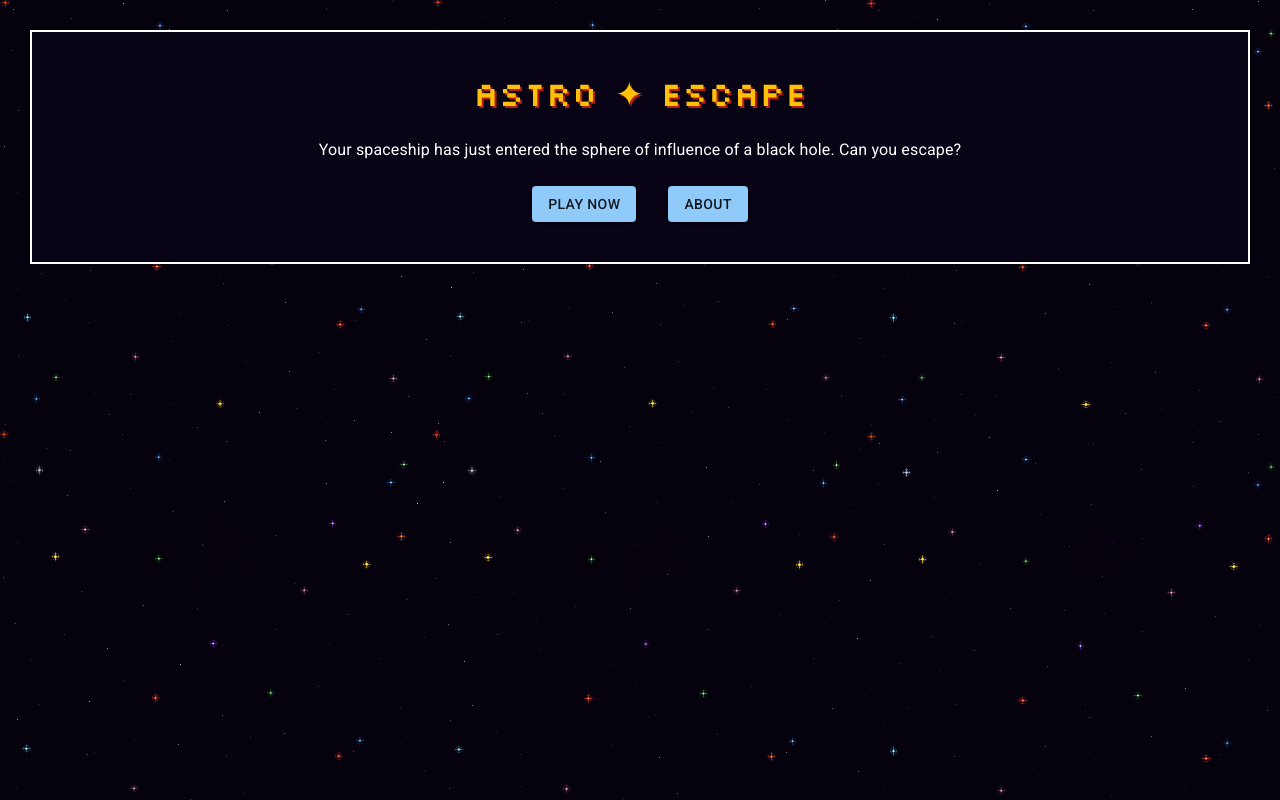
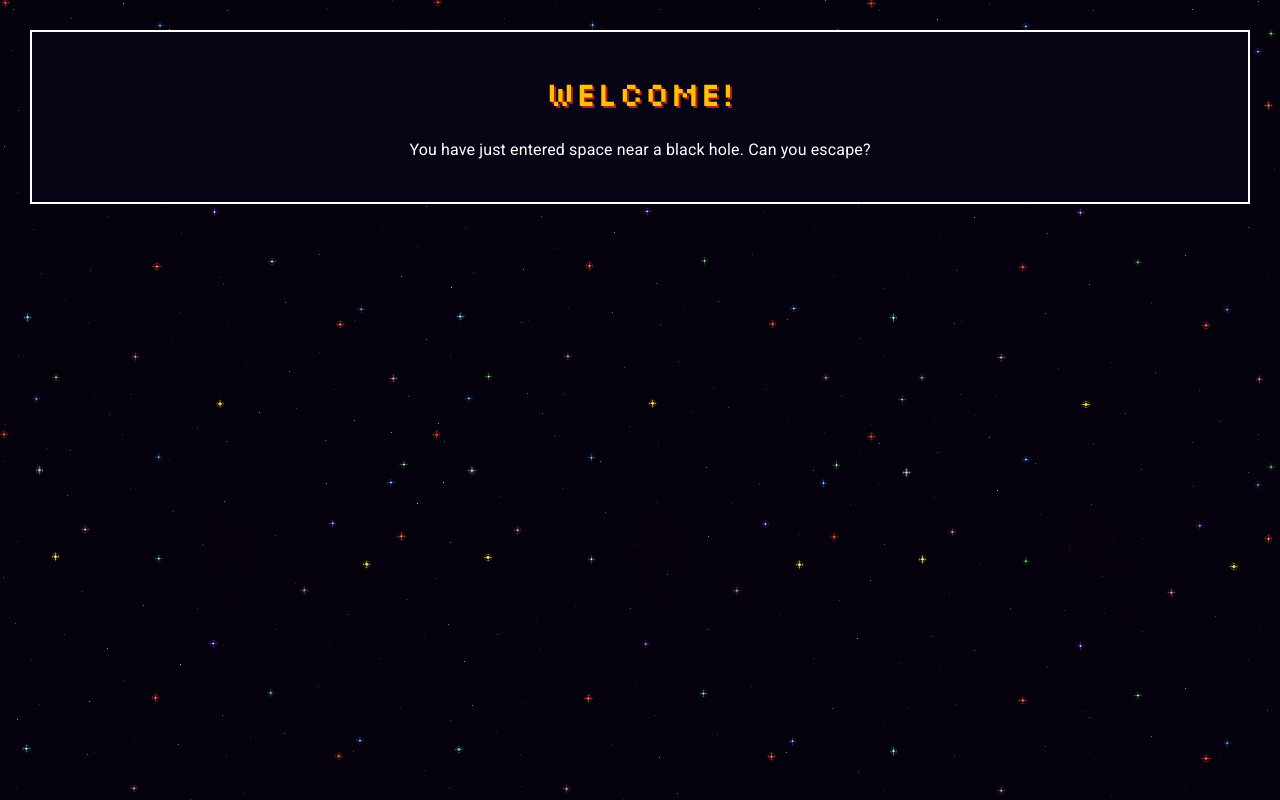
Before and after one commit to gtorrini/astro-escape, a React (Create React App) app: page / in a window 1280 px wide. Built offline with nearby package versions, Linux system fonts and the light colour scheme.

Commit message:
Modified heading; removed nav buttons

```diff
--- a/src/components/Intro.jsx
+++ b/src/components/Intro.jsx
@@ -1,18 +1,16 @@
 import { React } from 'react';
-import { Box, Button, Typography } from '@mui/material';
+import { Box, Typography } from '@mui/material';
 
 export default function Intro() {
     return (
         <>
             <Box sx={{my: 5}}>
                 <Typography variant="h4">
-                    ASTRO {'\u2726'} ESCAPE
+                    Welcome!
                 </Typography>
                 <Typography variant="body1" sx={{my: 3}}>
-                    Your spaceship has just entered the sphere of influence of a black hole. Can you escape?
+                    You have just entered space near a black hole. Can you escape?
                 </Typography>
-                <Button href="/play" variant="contained" sx={{mx: 2}}>Play Now</Button>
-                <Button href="/about" variant="contained" sx={{mx: 2}}>About</Button>
             </Box>
         </>
     );
```
